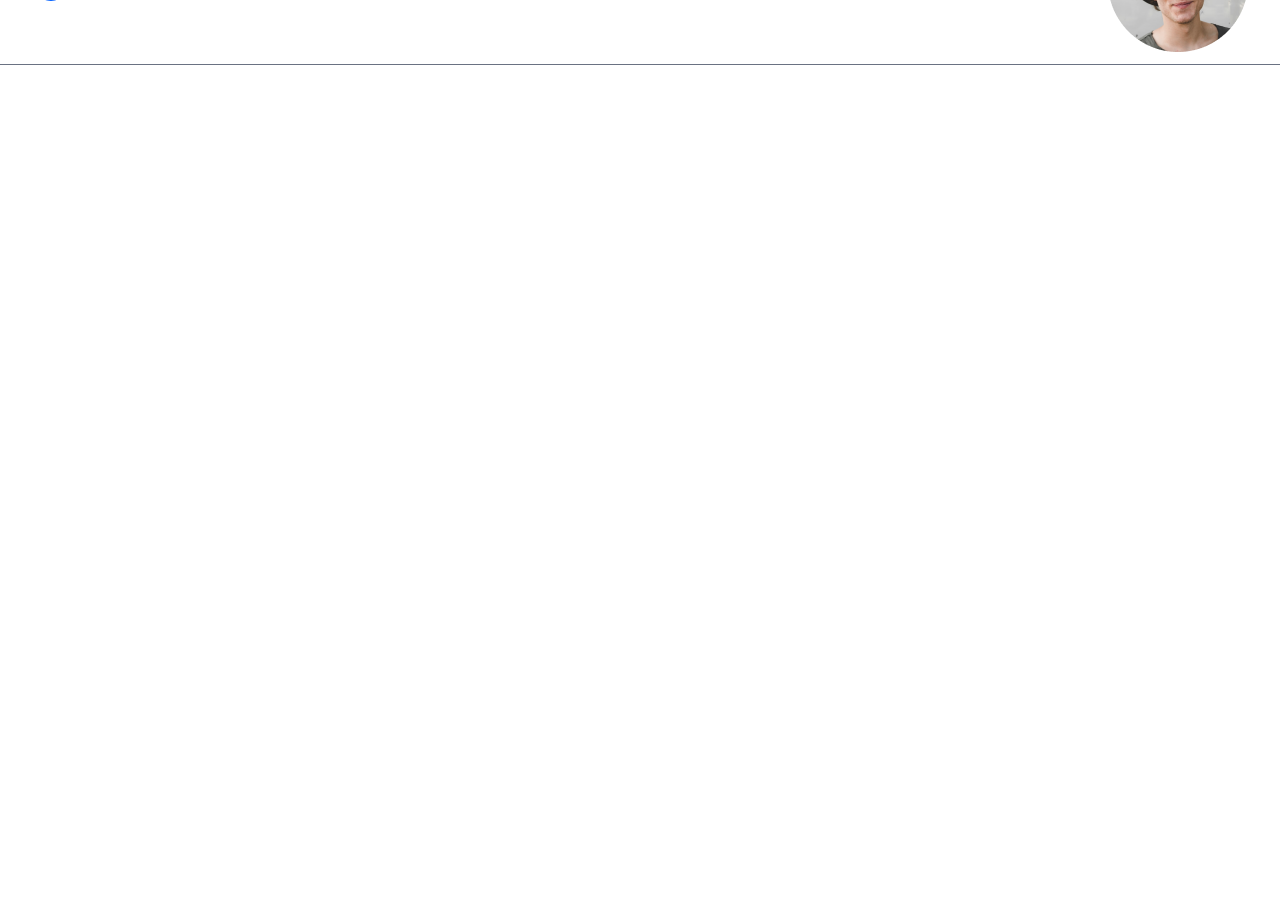
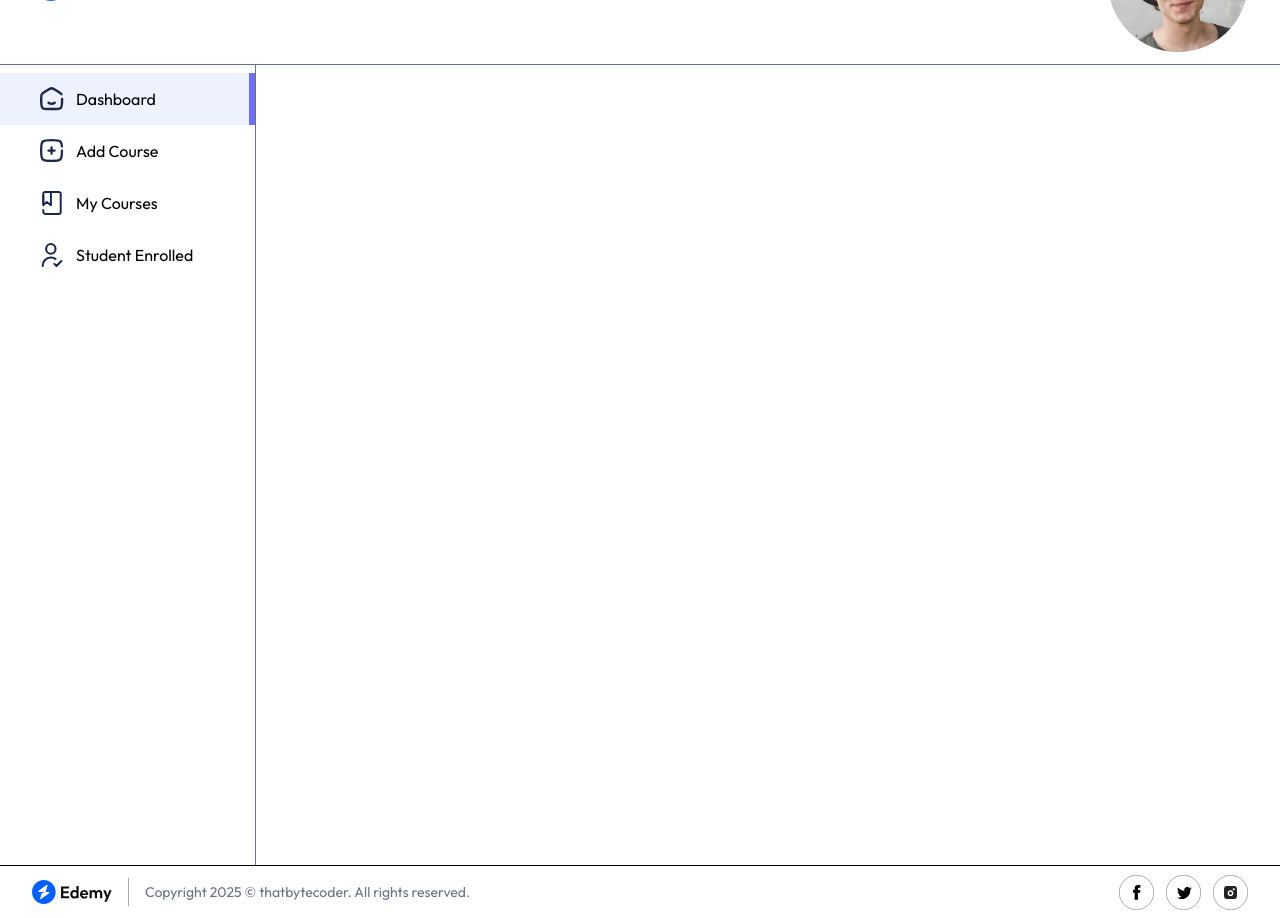
Before and after one commit to shivanshpathak01/LMS-Portal, a React (Vite) app in the folder client/: page /educator in a window 1280 px wide. Shown: the part 100-1018 px from the top of the page. Before the commit the page ends 800 px from the top, so only its background shows below. Built offline with nearby package versions, Linux system fonts and the light colour scheme; no server answers.

Commit message:
sidebar + footer done

```diff
--- a/client/src/pages/educator/Educator.jsx
+++ b/client/src/pages/educator/Educator.jsx
@@ -1,14 +1,20 @@
 import React from 'react'
 import { Outlet } from 'react-router-dom'
 import Navbar from '../../components/educator/Navbar'
+import Sidebar from '../../components/educator/Sidebar'
+import Footer from '../../components/educator/Footer'
 
 function Educator() {
     return (
         <div className='text-default min-h-screen bg-white'>
             <Navbar/>
-            <div>
+            <div className='flex'>
+                <Sidebar/>
+                <div className='flex-1'>
                 <Outlet />
+                </div>
             </div>
+            <Footer/>
         </div>
     )
 }
```
